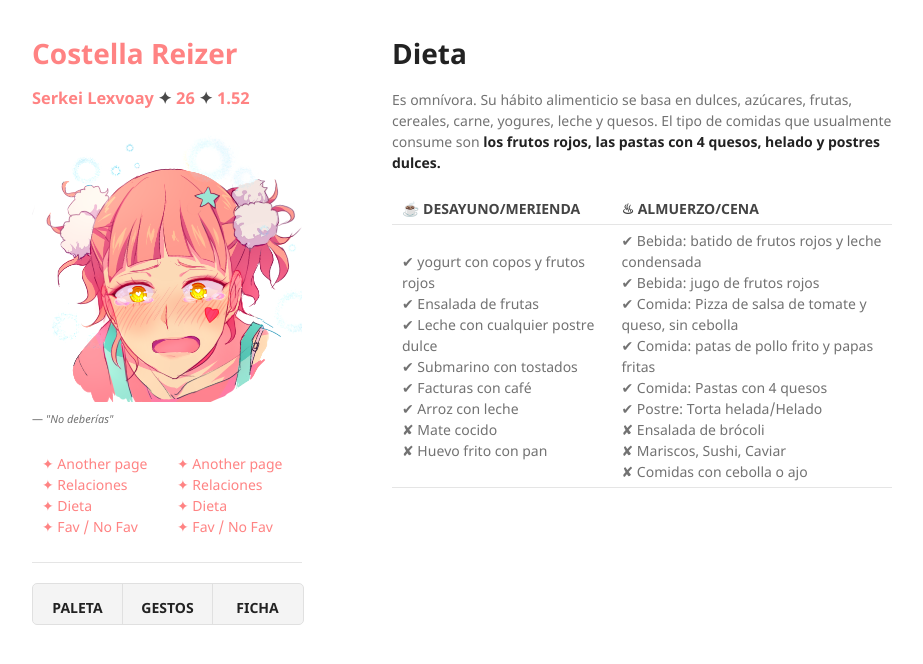
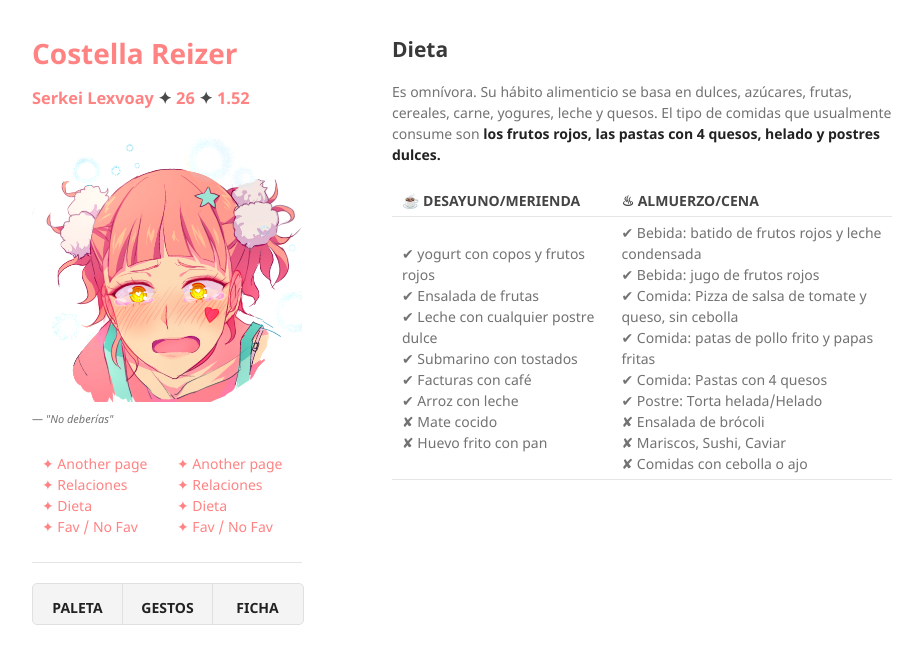
Before and after one commit to BlairSander/costella, a Jekyll site: the page built from dieta.md, in a window 1280 px wide. Shown: the top 664 px of the page, without its empty margins (178-1101 px from the left). Built offline with Jekyll 4.4.1, drawn with Linux system fonts in a browser that asks for light colours; our own code applies the rules of GitHub Pages for plain Markdown files.

```diff
--- a/dieta.md
+++ b/dieta.md
@@ -1,7 +1,7 @@
 ---
 layout: default
 ---
-# Dieta
+## Dieta
 
 Es omnívora. Su hábito alimenticio se basa en dulces, azúcares, frutas, cereales, carne, yogures, leche y quesos. El tipo de comidas que usualmente consume son **los frutos rojos, las pastas con 4 quesos, helado y postres dulces.**
 
```
